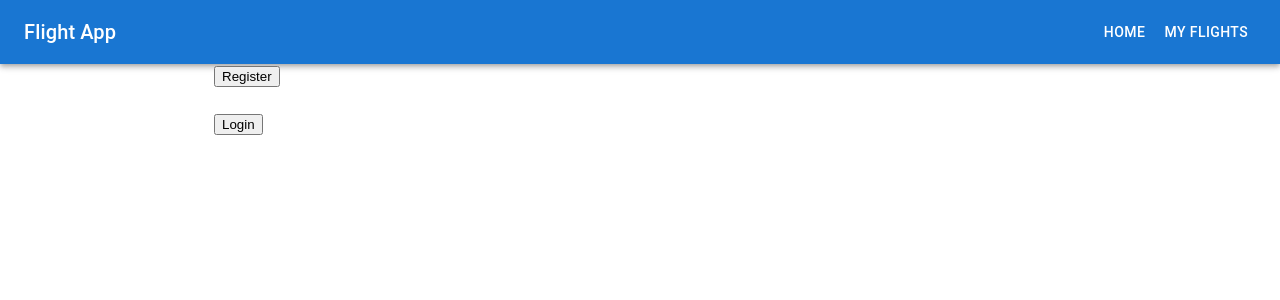
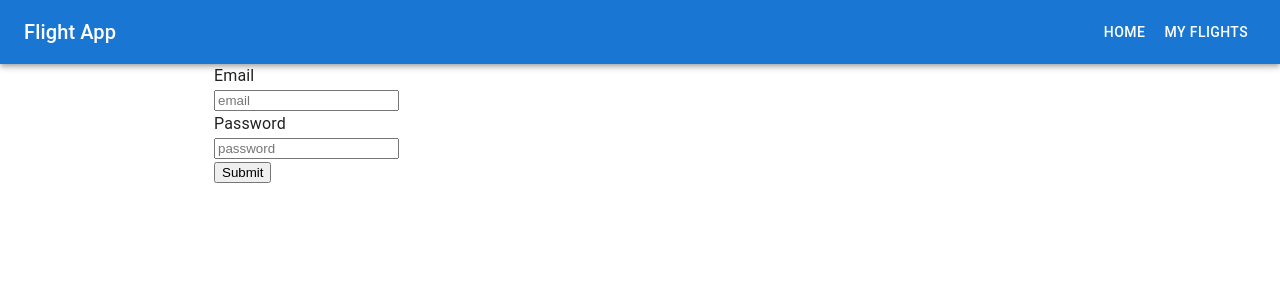
Before and after one commit to yannivu/FlightLogWD, a React (Create React App) app: page /login in a window 1280 px wide. Before the commit this address led to /auth. Shown: the top 300 px of the page. Built offline with nearby package versions, Linux system fonts and the light colour scheme; no server answers; what parse would draw is missing.

Commit message:
Login and Register Working

```diff
--- a/src/components/AppRoutes.js
+++ b/src/components/AppRoutes.js
@@ -4,12 +4,15 @@ import FlightPage from '../pages/FlightPage';
 import UserFlights from '../pages/UserFlights';
 import AuthModule from './auth/Auth.js';
 import AuthRegister from './auth/AuthRegister.js';
+import AuthLogin from './auth/AuthLogin.js';
 
 const AppRoutes = () => {
   return (
     <Routes>
+
       <Route path="/auth" element={<AuthModule />} />
       <Route path="/register" element={<AuthRegister />} />
+      <Route path="/login" element={<AuthLogin />} />
       <Route path="*" element={<Navigate to="/auth" replace />} />
 
       {/* Flights Route */}
@@ -18,6 +21,8 @@ const AppRoutes = () => {
       {/* My Flights Route */}
       <Route path="/flights" element={<UserFlights />} />
 
+
+
     </Routes>
   );
 };
--- /dev/null
+++ b/src/components/auth/AuthLogin.js
@@ -0,0 +1,39 @@
+import React, { useState } from "react";
+import { loginUser } from "./AuthService";
+import LoginForm from "./LoginForm";
+
+const AuthLogin = () => {
+  const [credentials, setCredentials] = useState({
+    email: "",
+    password: "",
+  });
+
+  const onChangeHandler = (e) => {
+    e.preventDefault();
+    const { name, value } = e.target;
+    setCredentials({ ...credentials, [name]: value });
+  };
+
+  const onSubmitHandler = (e) => {
+    e.preventDefault();
+    loginUser(credentials).then((user) => {
+      if (user) {
+        alert(`Welcome back, ${user.get("firstName")}!`);
+      } else {
+        alert("Login failed. Please check your credentials.");
+      }
+    });
+  };
+
+  return (
+    <div>
+      <LoginForm
+        credentials={credentials}
+        onChange={onChangeHandler}
+        onSubmit={onSubmitHandler}
+      />
+    </div>
+  );
+};
+
+export default AuthLogin;
--- a/src/components/auth/AuthService.js
+++ b/src/components/auth/AuthService.js
@@ -20,3 +20,13 @@ export const createUser = (newUser) => {
       alert(`Error: ${error.message}`);
     });
 };
+
+export const loginUser = (credentials) => {
+    return Parse.User.logIn(credentials.email, credentials.password)
+        .then((user) => {
+        return user;
+        })
+        .catch((error) => {
+        alert(`Error: ${error.message}`);
+        });
+};
--- /dev/null
+++ b/src/components/auth/LoginForm.js
@@ -0,0 +1,39 @@
+import React from "react";
+
+const LoginForm = ({ credentials, onChange, onSubmit }) => {
+  return (
+    <div>
+      <form onSubmit={onSubmit}>
+        <div>
+          <label>Email</label>
+          <br />
+          <input
+            type="email"
+            value={credentials.email}
+            onChange={onChange}
+            name="email"
+            placeholder="email"
+            required
+          />
+        </div>
+        <div>
+          <label>Password</label>
+          <br />
+          <input
+            type="password"
+            value={credentials.password}
+            onChange={onChange}
+            name="password"
+            placeholder="password"
+            required
+          />
+        </div>
+        <div>
+          <button type="submit">Submit</button>
+        </div>
+      </form>
+    </div>
+  );
+};
+
+export default LoginForm;
```
